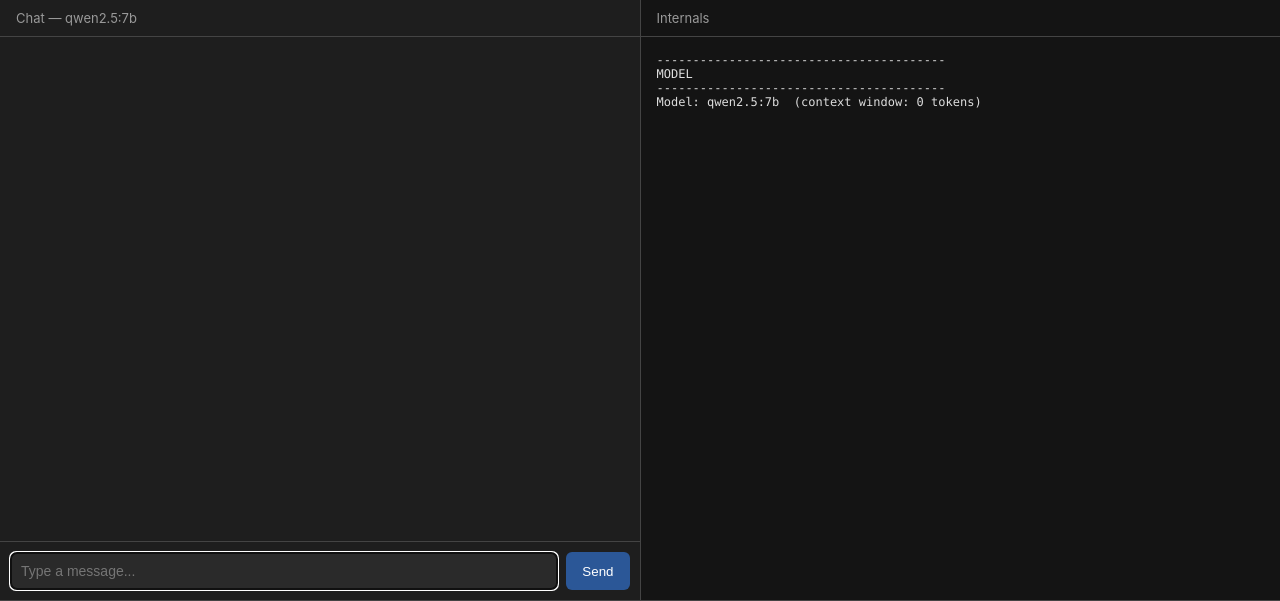
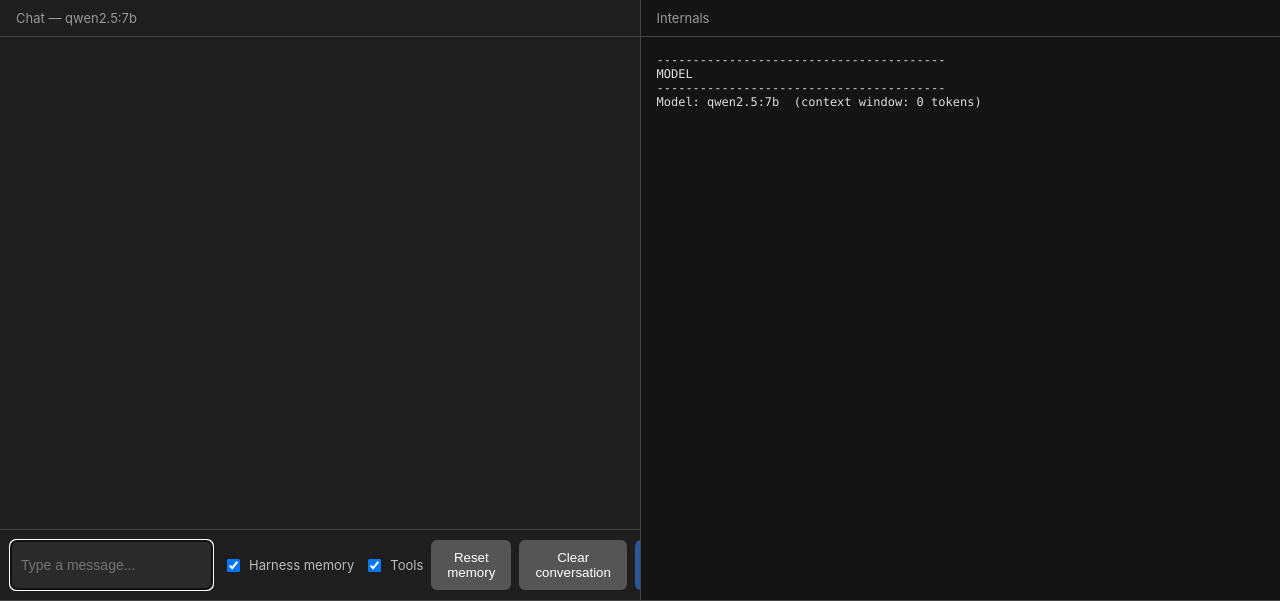
Before and after one commit to StreamingBoss/myharness, a Flask app: page / in a window 1280 px wide. Shown: the top 601 px of the page. Run offline with Flask 3, Linux system fonts and the light colour scheme; parts of the project's set-up code (start-up, migrations or seed data) failed here and were passed over.

Commit message:
Enhance web harness functionality: add tool integration, memory management, and UI improvements

```diff
--- a/web/app.py
+++ b/web/app.py
@@ -1,12 +1,13 @@
 """Web version of harness.py: same chat + context-window tracking, streamed to a browser.
 
 Left pane = chat like you'd see in Claude or another model's UI.
-Right pane = exactly what harness.py prints to the terminal, streamed live
-alongside the chat.
+Right pane = what goes to and comes back from Ollama, plus the tools the harness runs.
+Bottom box = the harness memory.
 """
 
 import json
 import sys
+from datetime import datetime
 
 import requests
 from flask import Flask, Response, render_template, request
@@ -18,6 +19,36 @@ app = Flask(__name__)
 
 messages: list[dict] = []  # same role as the list in harness.py — the whole "memory"
 context_length: int = 0
+
+MAX_STEPS = 5  # max calls to the model per user message, in case it keeps calling tools
+
+
+def get_current_time() -> str:
+    return datetime.now().astimezone().isoformat(timespec="seconds")
+
+
+TOOL_FUNCTIONS = {"get_current_time": get_current_time}
+
+# what the model is told about the tools: sent with every request
+TOOLS = [
+    {
+        "type": "function",
+        "function": {
+            "name": "get_current_time",
+            "description": "Get the current local date and time",
+            "parameters": {"type": "object", "properties": {}},
+        },
+    }
+]
+
+
+def run_tool(name: str, arguments: dict) -> str:
+    if name not in TOOL_FUNCTIONS:
+        return f"error: unknown tool '{name}'"
+    try:
+        return TOOL_FUNCTIONS[name](**arguments)
+    except TypeError as e:
+        return f"error: bad arguments for '{name}': {e}"
 
 
 def get_context_length(model: str) -> int:
@@ -44,57 +75,87 @@ def index():
     )
 
 
+@app.route("/reset", methods=["POST"])
+def reset():
+    messages.clear()
+    return {"memory": str(messages)}
+
+
 @app.route("/chat", methods=["POST"])
 def chat_endpoint():
     user_input = request.json["message"]
-    messages.append({"role": "user", "content": user_input})
+    use_memory = request.json["use_memory"]
+    use_tools = request.json["use_tools"]
+    user_message = {"role": "user", "content": user_input}
+    if use_memory:
+        messages.append(user_message)
+
+    def event(**fields) -> str:
+        return json.dumps(fields) + "\n"
 
     def generate():
-        payload = {
-            "model": MODEL,
-            "messages": messages,
-            "stream": True,
-            "options": {"num_ctx": context_length},
-        }
-        yield json.dumps(
-            {"type": "request", "raw": json.dumps(payload, indent=2), "memory": str(messages)}
-        ) + "\n"
+        # without memory, this turn's messages are thrown away once the turn is over
+        conversation = messages if use_memory else [user_message]
 
-        reply_parts: list[str] = []
+        # the agent loop: call the model until it answers with text instead of a tool call
+        for _ in range(MAX_STEPS):
+            payload = {"model": MODEL, "messages": conversation}
+            if use_tools:
+                payload["tools"] = TOOLS
+            payload |= {"stream": True, "options": {"num_ctx": context_length}}
+            yield event(type="request", raw=json.dumps(payload, indent=2), memory=str(messages))
 
-        for raw in stream_chat(payload):
-            chunk = json.loads(raw)
-            content = chunk.get("message", {}).get("content", "")
-            reply_parts.append(content)
+            reply_parts: list[str] = []
+            tool_calls: list[dict] = []
 
-            if not chunk.get("done"):
-                yield json.dumps({"content": content, "done": False}) + "\n"
-                continue
+            for raw in stream_chat(payload):
+                chunk = json.loads(raw)
+                content = chunk["message"].get("content", "")
+                reply_parts.append(content)
+                tool_calls += chunk["message"].get("tool_calls", [])
+                if not chunk.get("done"):
+                    yield event(type="chunk", content=content)
 
+            # the final chunk carries the stats; put the whole reply back in it,
+            # which is what stream:false would have returned
             reply = "".join(reply_parts)
-            messages.append({"role": "assistant", "content": reply})
-
-            # final chunk with the reassembled reply = what stream:false would have returned
-            chunk["message"]["content"] = reply
-            full_response = json.dumps(chunk, indent=2)
+            assistant_message = {"role": "assistant", "content": reply}
+            if tool_calls:
+                assistant_message["tool_calls"] = tool_calls
+            conversation.append(assistant_message)
+            chunk["message"] = assistant_message
 
             tokens_in = chunk.get("prompt_eval_count", 0)
             tokens_out = chunk.get("eval_count", 0)
             tokens_used = tokens_in + tokens_out
-
             tokens = (
                 f"[{tokens_in} in + {tokens_out} out = {tokens_used} "
                 f"|{tokens_used} / {context_length} ]"
             )
-            yield json.dumps(
-                {
-                    "content": content,
-                    "raw": full_response,
-                    "done": True,
-                    "tokens": tokens,
-                    "memory": str(messages),
-                }
-            ) + "\n"
+            yield event(
+                type="response",
+                raw=json.dumps(chunk, indent=2),
+                tokens=tokens,
+                memory=str(messages),
+            )
+
+            if not tool_calls:
+                return
+
+            for call in tool_calls:
+                name = call["function"]["name"]
+                arguments = call["function"].get("arguments", {})
+                result = run_tool(name, arguments)
+                conversation.append({"role": "tool", "tool_name": name, "content": result})
+                yield event(
+                    type="tool",
+                    name=name,
+                    arguments=json.dumps(arguments),
+                    result=result,
+                    memory=str(messages),
+                )
+
+        yield event(type="stopped", reason=f"stopped after {MAX_STEPS} calls to the model")
 
     return Response(generate(), mimetype="application/x-ndjson")
 
--- a/web/templates/index.html
+++ b/web/templates/index.html
@@ -76,6 +76,16 @@
     color: #ddd;
     font-size: 14px;
   }
+  .toggle {
+    display: flex;
+    align-items: center;
+    gap: 6px;
+    margin-left: 10px;
+    font-size: 13px;
+    color: #bbb;
+    white-space: nowrap;
+    cursor: pointer;
+  }
   #input-row button {
     margin-left: 8px;
     padding: 10px 16px;
@@ -86,6 +96,13 @@
     cursor: pointer;
   }
   #input-row button:disabled { opacity: 0.5; cursor: default; }
+  #input-row #reset, #input-row #clear { background: #555; }
+  .reset-divider {
+    text-align: center;
+    font-size: 12px;
+    color: #888;
+    margin: 12px 0;
+  }
 
   #harness-box {
     height: 25vh;
@@ -115,6 +132,10 @@
   <div id="messages"></div>
   <div id="input-row">
     <input id="input" type="text" placeholder="Type a message..." autofocus>
+    <label class="toggle"><input id="use-memory" type="checkbox" checked> Harness memory</label>
+    <label class="toggle"><input id="use-tools" type="checkbox" checked> Tools</label>
+    <button id="reset">Reset memory</button>
+    <button id="clear">Clear conversation</button>
     <button id="send">Send</button>
   </div>
 </div>
@@ -141,6 +162,11 @@ const terminalEl = document.getElementById("terminal");
 const memoryEl = document.getElementById("memory");
 const input = document.getElementById("input");
 const sendBtn = document.getElementById("send");
+const resetBtn = document.getElementById("reset");
+const memoryCheckbox = document.getElementById("use-memory");
+const toolsCheckbox = document.getElementById("use-tools");
+const clearBtn = document.getElementById("clear");
+const initialTerminal = terminalEl.textContent;
 
 function renderChatBubble(role, text) {
   const div = document.createElement("div");
@@ -167,22 +193,24 @@ async function sendMessage() {
   if (!text) return;
 
   input.value = "";
-  input.disabled = true;
-  sendBtn.disabled = true;
+  setControlsDisabled(true);
 
   renderChatBubble("user", text);
-
-  const assistantDiv = renderChatBubble("assistant", "");
 
   const resp = await fetch("/chat", {
     method: "POST",
     headers: { "Content-Type": "application/json" },
-    body: JSON.stringify({ message: text }),
+    body: JSON.stringify({
+      message: text,
+      use_memory: memoryCheckbox.checked,
+      use_tools: toolsCheckbox.checked,
+    }),
   });
 
   const reader = resp.body.getReader();
   const decoder = new TextDecoder();
   let buffer = "";
+  let assistantDiv = null;  // created on the first text chunk, after any tool notes
   let replyText = "";
 
   while (true) {
@@ -201,29 +229,67 @@ async function sendMessage() {
       if (event.type === "request") {
         printBlock("SENT to Ollama (POST /api/chat)", event.raw);
         memoryEl.textContent = event.memory;
-        continue;
-      }
-
-      if (event.content) {
+      } else if (event.type === "chunk") {
+        if (!event.content) continue;
+        if (!assistantDiv) assistantDiv = renderChatBubble("assistant", "");
         replyText += event.content;
         assistantDiv.textContent = replyText;
         messagesEl.scrollTop = messagesEl.scrollHeight;
-      }
-
-      if (event.done) {
+      } else if (event.type === "response") {
         printBlock("RECEIVED from Ollama", event.raw);
         printBlock("TOKENS", event.tokens);
         memoryEl.textContent = event.memory;
+      } else if (event.type === "tool") {
+        printBlock("TOOL — the harness ran " + event.name,
+                   "arguments: " + event.arguments + "\nresult:    " + event.result);
+        memoryEl.textContent = event.memory;
+        addDivider("used tool " + event.name);
+      } else if (event.type === "stopped") {
+        printBlock("STOPPED", event.reason);
+        addDivider(event.reason);
       }
     }
   }
 
-  input.disabled = false;
-  sendBtn.disabled = false;
+  setControlsDisabled(false);
+  input.focus();
+}
+
+function setControlsDisabled(disabled) {
+  for (const el of [input, sendBtn, resetBtn, clearBtn, memoryCheckbox, toolsCheckbox]) {
+    el.disabled = disabled;
+  }
+}
+
+function addDivider(text) {
+  const divider = document.createElement("div");
+  divider.className = "reset-divider";
+  divider.textContent = text;
+  messagesEl.appendChild(divider);
+  messagesEl.scrollTop = messagesEl.scrollHeight;
+}
+
+async function resetMemory(dividerText) {
+  const resp = await fetch("/reset", { method: "POST" });
+  memoryEl.textContent = (await resp.json()).memory;
+  addDivider(dividerText);
+}
+
+async function clearConversation() {
+  const resp = await fetch("/reset", { method: "POST" });
+  memoryEl.textContent = (await resp.json()).memory;
+  messagesEl.replaceChildren();
+  terminalEl.textContent = initialTerminal;
   input.focus();
 }
 
 sendBtn.addEventListener("click", sendMessage);
+clearBtn.addEventListener("click", clearConversation);
+resetBtn.addEventListener("click", () => resetMemory("— memory reset —"));
+memoryCheckbox.addEventListener("change", () => {
+  if (memoryCheckbox.checked) addDivider("— harness memory on —");
+  else resetMemory("— harness memory off: memory cleared —");
+});
 input.addEventListener("keydown", (e) => {
   if (e.key === "Enter") sendMessage();
 });
```
Also changed, not shown: 2 other files.
